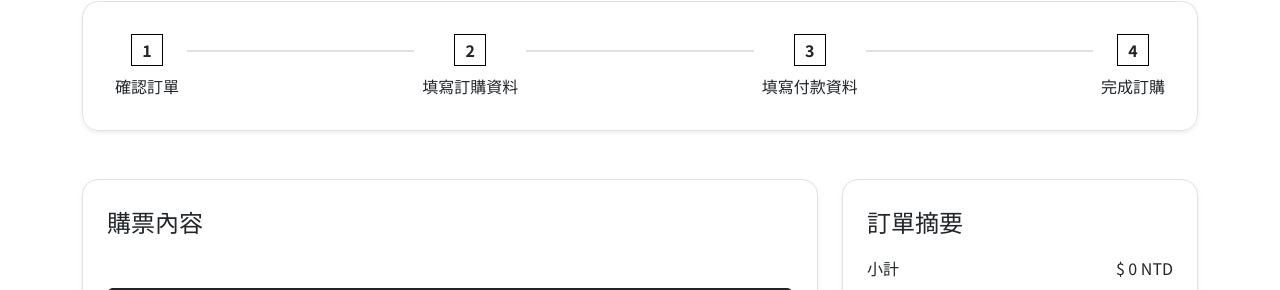
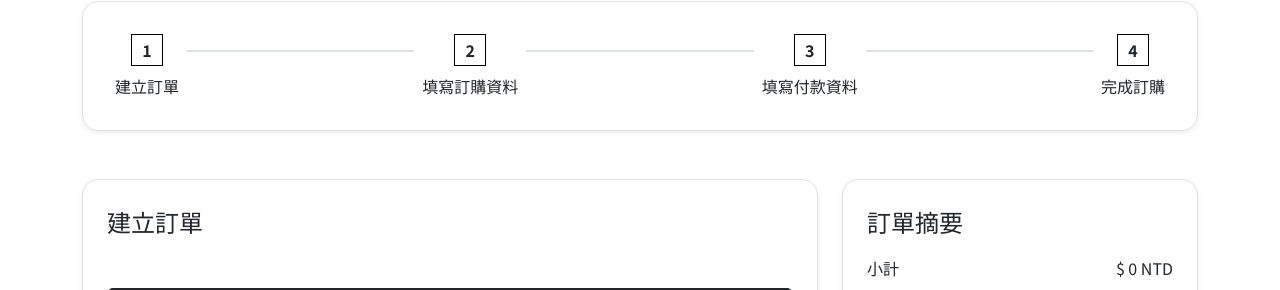
Before and after one commit to s339428326/Exhibition-front-end, a Vue app: page /payment/confirm in a window 1280 px wide. Shown: the part 131-421 px from the top of the page. Built offline with nearby package versions, Linux system fonts and the light colour scheme; what bootstrap-vue-next would draw is missing.

Commit message:
feature:new Button to Test heroku api

```diff
--- a/src/views/HomeView.vue
+++ b/src/views/HomeView.vue
@@ -3,6 +3,12 @@
         <!-- <TheWelcome />
         <TestToast />
         <TestPopover class="mt-4 mb-4" /> -->
+        <button
+            type="button"
+            @click="data"
+        >
+            Test
+        </button>
         <div class="container">
             <!-- D3 map -->
             <!-- <d-3-map /> -->
@@ -117,6 +123,18 @@
     import Swiper from '../components/Swiper.vue'
     import { useExhibitionStore } from '../stores/exhibitionList'
     import D3Map from '../components/D3Map.vue'
+    import axios from 'axios'
+
+    const data = async () => {
+        try {
+            const res = await axios.get(
+                'https://evening-hollows-08215-2bb8e1b9252d.herokuapp.com/api/v1/exhibition/'
+            )
+            console.log('[test]', res)
+        } catch (error) {
+            console.log('[test]', error)
+        }
+    }
 
     onMounted(() => {
         const exhibitionStore = useExhibitionStore()
--- a/src/views/Payment/PaymentView.vue
+++ b/src/views/Payment/PaymentView.vue
@@ -9,7 +9,7 @@
                     >
                         1
                     </p>
-                    <p class="text-center">確認訂單</p>
+                    <p class="text-center">建立訂單</p>
                 </li>
                 <li class="flex-grow-1 border-bottom border-2 h-0 mt-4"></li>
                 <li class="border-black p-2">
@@ -49,7 +49,7 @@
                 }`"
             >
                 <div class="border rounded-4 shadow-sm p-4 h-100">
-                    <h2 class="mb-4 fs-4">購票內容</h2>
+                    <h2 class="mb-4 fs-4">建立訂單</h2>
                     <ul class="d-flex flex-column gap-4">
                         <li
                             v-for="(item, index) in cartDataInstance.cartData"
@@ -303,7 +303,7 @@
                 }`"
             >
                 <div class="border p-4 rounded-4">
-                    <h2 class="fs-4 fw-medium mb-3">完成訂購</h2>
+                    <h2 class="fs-4 fw-medium mb-3">完成訂單</h2>
 
                     <h3 class="pb-2 mb-4 border-bottom">購買明細</h3>
                     <ul class="d-flex flex-column gap-4 mb-4">
@@ -368,7 +368,6 @@
                     </div>
                 </div>
             </div>
-            <!-- 完成訂購 -->
             <!-- right side -->
             <section class="col-4 flex-grow-1">
                 <div
```
